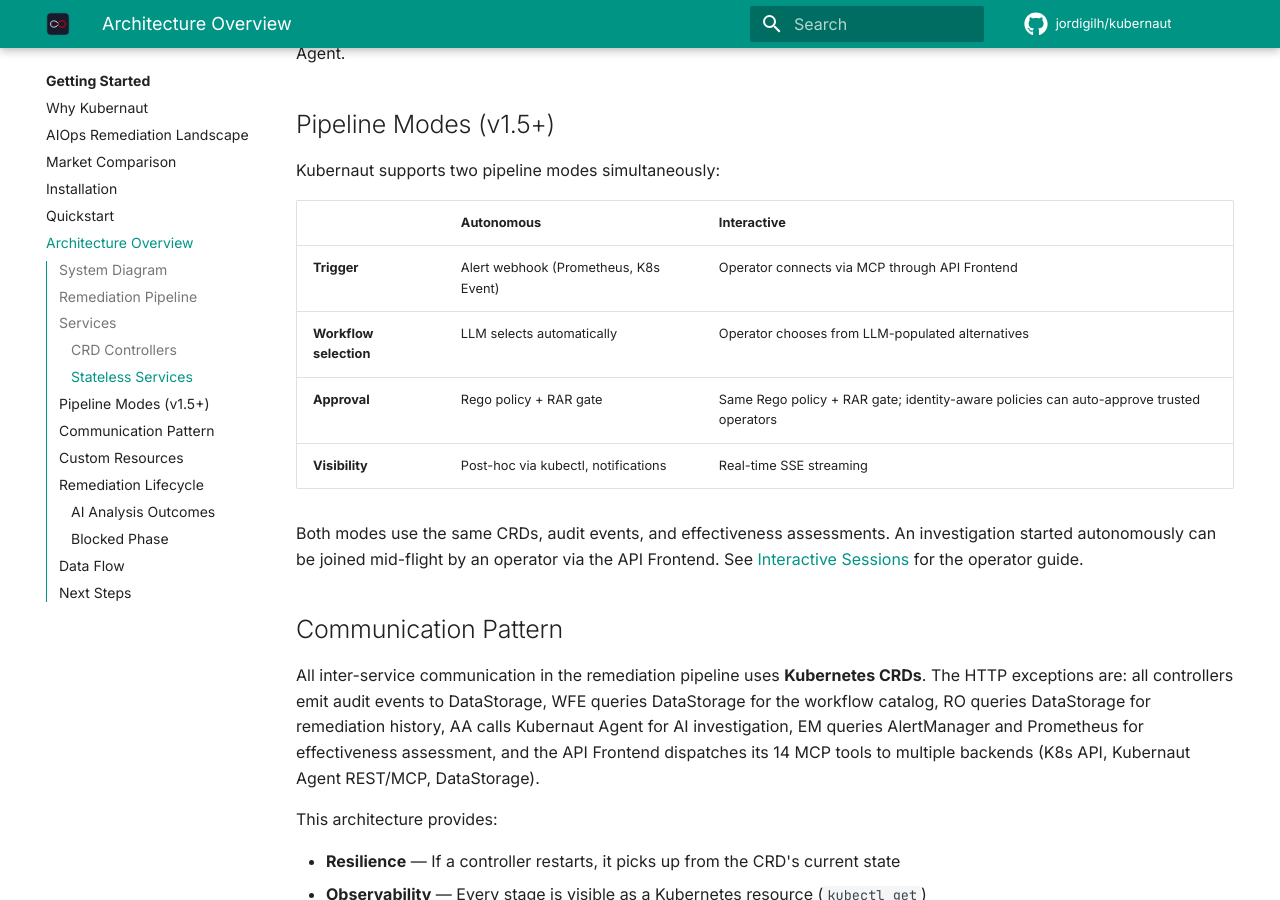
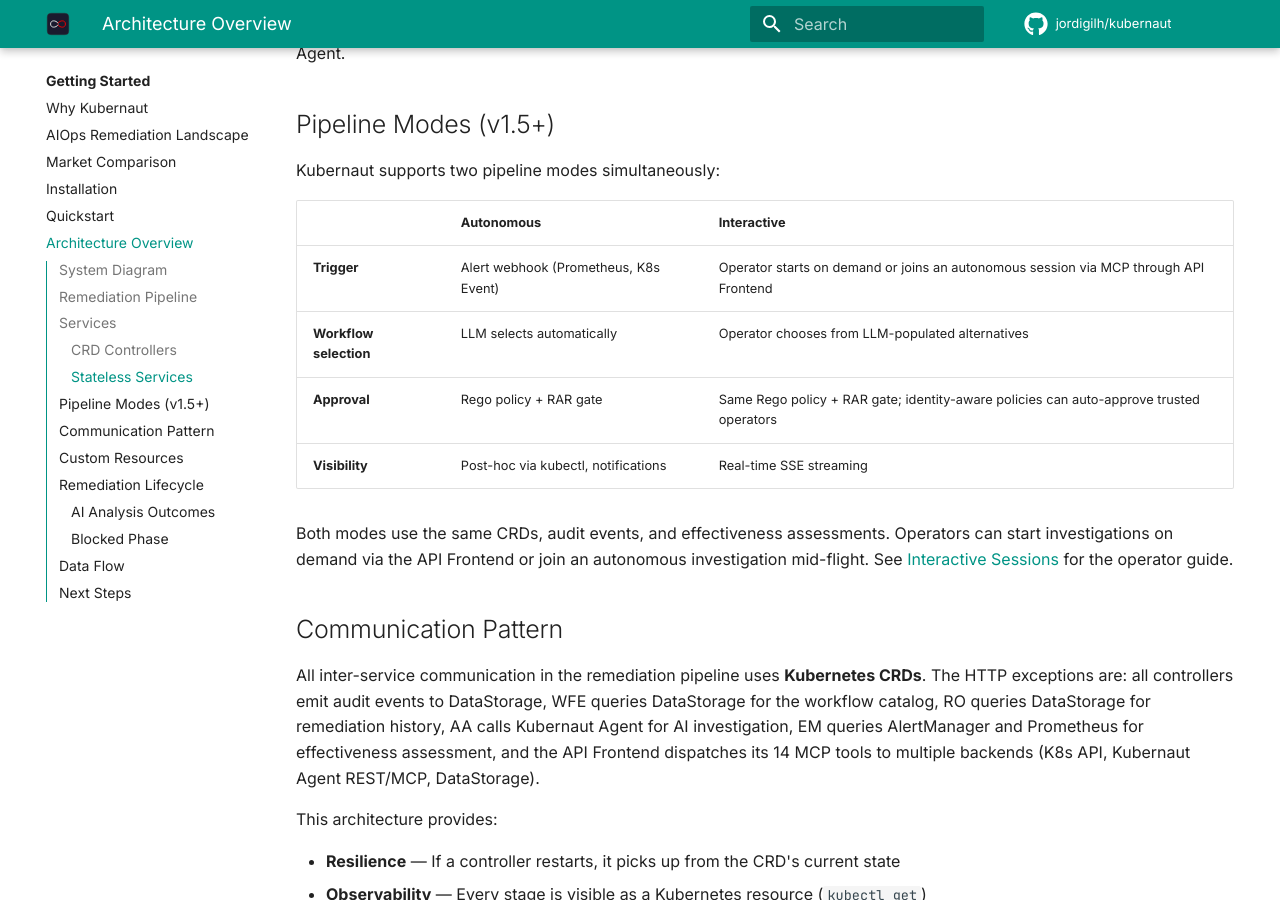
Before and after one commit to jordigilh/kubernaut-docs, an MkDocs documentation site: the page built from docs/getting-started/architecture-overview.md, in a window 1280 px wide and 900 px high, scrolled down 1898 px. Built offline with MkDocs 1.6.1 and Material for MkDocs 9.7.7, drawn with Linux system fonts in a browser that asks for light colours; comment, search, counter and statistics services are not loaded; the version menu is left out.

Commit message:
docs: clarify operators can start investigations on demand across docs
Update interactive mode descriptions in index.md, interactive-sessions.md,
and architecture-overview.md to state operators can start investigations
on demand, not only join autonomous ones mid-flight.

Co-authored-by: Cursor <cursoragent@cursor.com>

```diff
--- a/docs/getting-started/architecture-overview.md
+++ b/docs/getting-started/architecture-overview.md
@@ -126,12 +126,12 @@ Kubernaut supports two pipeline modes simultaneously:
 
 | | Autonomous | Interactive |
 |---|---|---|
-| **Trigger** | Alert webhook (Prometheus, K8s Event) | Operator connects via MCP through API Frontend |
+| **Trigger** | Alert webhook (Prometheus, K8s Event) | Operator starts on demand or joins an autonomous session via MCP through API Frontend |
 | **Workflow selection** | LLM selects automatically | Operator chooses from LLM-populated alternatives |
 | **Approval** | Rego policy + RAR gate | Same Rego policy + RAR gate; identity-aware policies can auto-approve trusted operators |
 | **Visibility** | Post-hoc via kubectl, notifications | Real-time SSE streaming |
 
-Both modes use the same CRDs, audit events, and effectiveness assessments. An investigation started autonomously can be joined mid-flight by an operator via the API Frontend. See [Interactive Sessions](../user-guide/interactive-sessions.md) for the operator guide.
+Both modes use the same CRDs, audit events, and effectiveness assessments. Operators can start investigations on demand via the API Frontend or join an autonomous investigation mid-flight. See [Interactive Sessions](../user-guide/interactive-sessions.md) for the operator guide.
 
 ## Communication Pattern
 
```
Also changed, not shown: docs/index.md (+2 -2 lines), docs/user-guide/interactive-sessions.md (+1 -1 lines).
